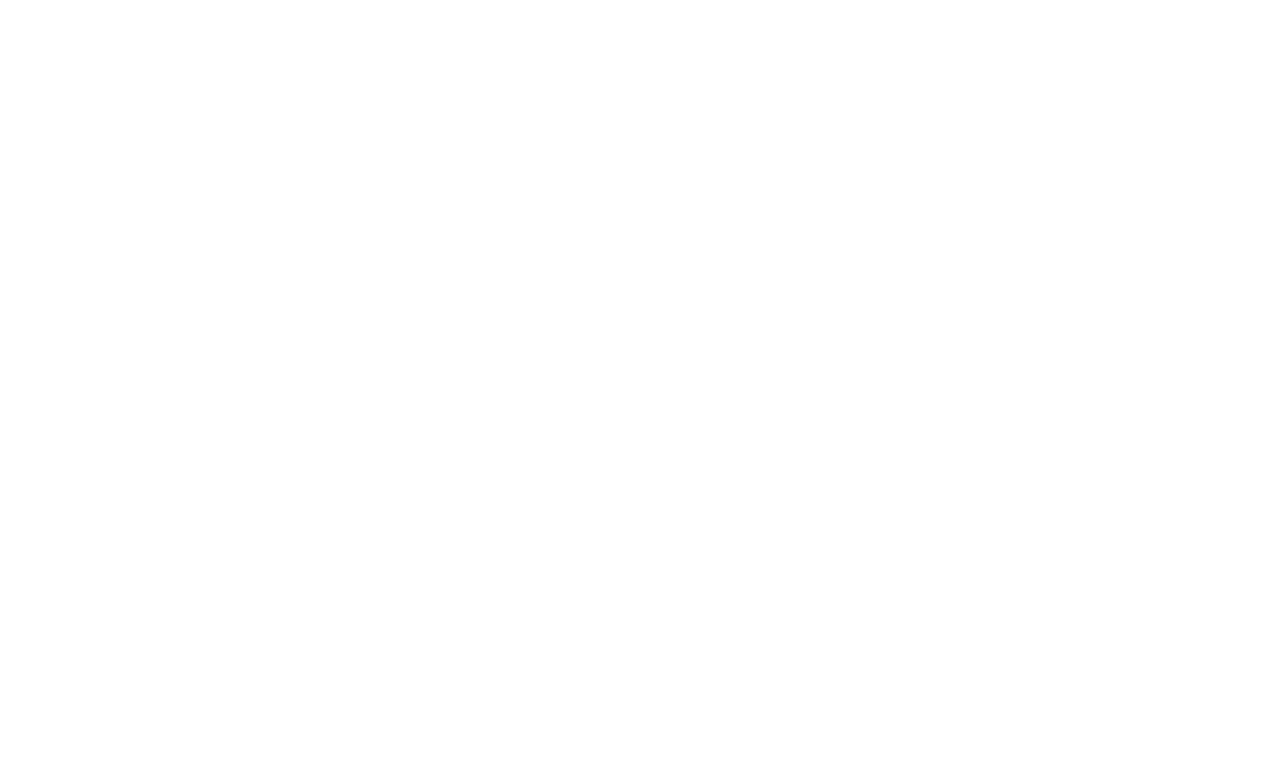
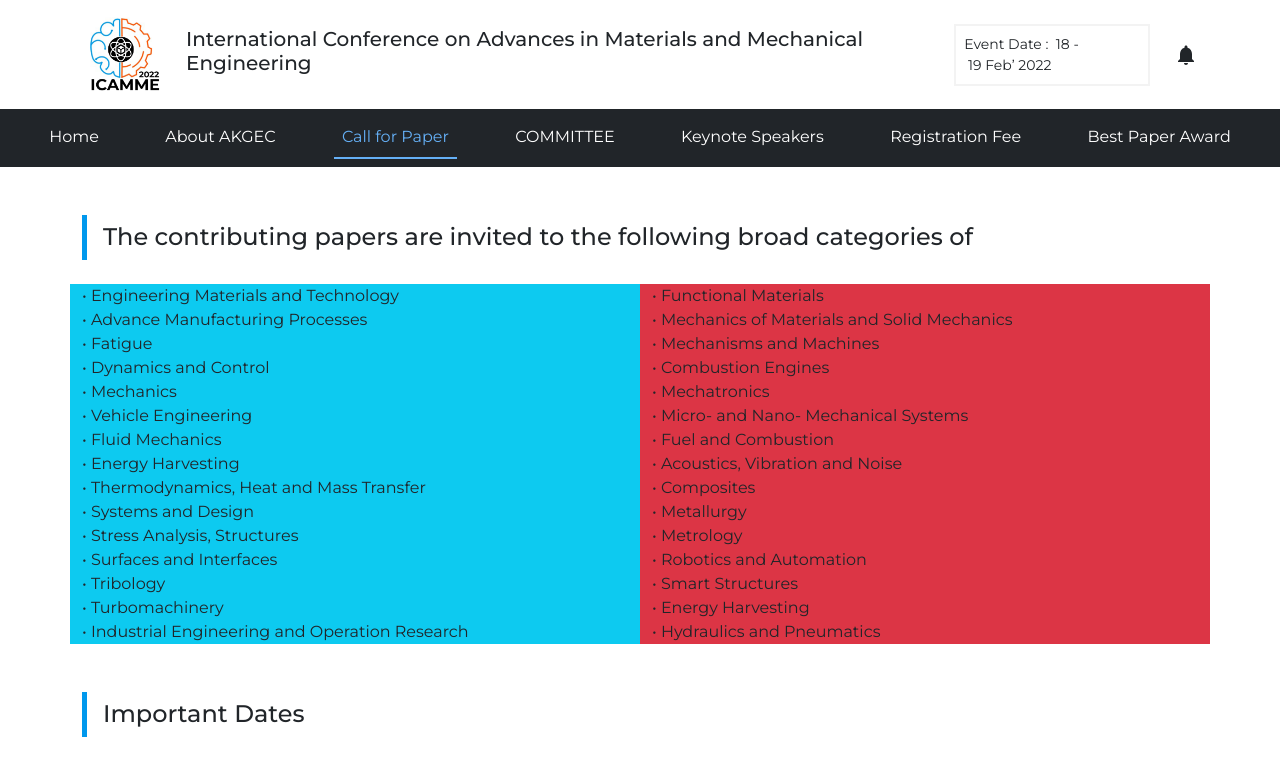
Before and after one commit to rakshit1610/icamme2022, a React (Create React App) app: page /call-for-paper in a window 1280 px wide. Shown: the top 759 px of the page. Built offline with nearby package versions, Linux system fonts and the light colour scheme.

Commit message:
placed footer and carousel

```diff
--- a/src/App.js
+++ b/src/App.js
@@ -1,16 +1,19 @@
 import React from 'react'
+import 'bootstrap/dist/css/bootstrap.min.css'
 import './App.css';
 import { BrowserRouter as Router, Switch, Route, withRouter } from 'react-router-dom';
 import Home from './pages/Home/Home'
-import 'bootstrap/dist/css/bootstrap.min.css'
-import ImgCarousel from './components/carousel/Carousel';
+import About from './pages/About/About'
+import Call from './pages/Call/Call'
 
 function App() {
   return (
     <div className="App">
     <Router>
     <Switch>
-    <Route exact path='/' component={Home} />
+    <Route path='/' exact component={Home} />
+    <Route path='/about' component={About} />
+    <Route path='/call-for-paper' component={Call} />
     </Switch>
     </Router>
     </div>
--- a/src/components/Header/Navbar.css
+++ b/src/components/Header/Navbar.css
@@ -15,12 +15,14 @@
 }
 
 
-.inactive{
+.inactiveLink{
     color:white !important;
+    text-decoration:none;
 }
 
-.active{
+.activeLink{
     color:#65B0F6 !important;
+    text-decoration:none;
 }
 
 @media(max-width: 870px) {
--- a/src/components/Header/Navbar.js
+++ b/src/components/Header/Navbar.js
@@ -2,6 +2,7 @@ import React from 'react'
 import { Navbar, Nav, Container } from 'react-bootstrap';
 import NotificationsIcon from '@material-ui/icons/Notifications'
 import './Navbar.css'
+import {Link} from 'react-router-dom'
 
 function Navigationbar(props) {
   console.log(props.active)
@@ -15,13 +16,14 @@ function Navigationbar(props) {
   </div>
   <Navbar.Collapse id="responsive-navbar-nav">
     <Nav className="d-flex justify-content-around w-100 nav-options">
-      <Nav.Link className={props.active==='home'?'active':'inactive'} href="#features">Home</Nav.Link>
-      <Nav.Link className={props.active==='about'?'active':'inactive'} href="#features">About AKGEC</Nav.Link>
-      <Nav.Link className={props.active==='call'?'active':'inactive'} href="#features">Call for Paper</Nav.Link>
-      <Nav.Link className={props.active==='commitee'?'active':'inactive'} href="#features">COMMITTEE</Nav.Link>
-      <Nav.Link className={props.active==='keynote'?'active':'inactive'} href="#features">Keynote Speakers</Nav.Link>
-      <Nav.Link className={props.active==='registration'?'active':'inactive'} href="#features">Registration Fee</Nav.Link>
-      <Nav.Link className={props.active==='award'?'active':'inactive'} href="#features">Best Paper Award</Nav.Link>
+      <Nav.Link className={props.active==='home'?'active':'inactive'}><Link to='/' className={props.active==='home'?'activeLink':'inactiveLink'}>Home</Link></Nav.Link>
+      <Nav.Link className={props.active==='about'?'active':'inactive'}><Link to='/about' className={props.active==='about'?'activeLink':'inactiveLink'}>About AKGEC</Link></Nav.Link>
+      <Nav.Link className={props.active==='call'?'active':'inactive'}><Link to='/call-for-paper' className={props.active==='call'?'activeLink':'inactiveLink'}>Call for Paper</Link></Nav.Link>
+      <Nav.Link className={props.active==='commitee'?'active':'inactive'}><Link to='/' className={props.active==='commitee'?'activeLink':'inactiveLink'}>COMMITTEE</Link></Nav.Link>
+      <Nav.Link className={props.active==='keynote'?'active':'inactive'}><Link to='/' className={props.active==='keynote'?'activeLink':'inactiveLink'}>Keynote Speakers</Link></Nav.Link>
+      <Nav.Link className={props.active==='registration'?'active':'inactive'}><Link to='/' className={props.active==='registration'?'activeLink':'inactiveLink'}>Registration Fee</Link></Nav.Link>
+      <Nav.Link className={props.active==='award'?'active':'inactive'}><Link to='/' className={props.active==='award'?'activeLink':'inactiveLink'}>Best Paper Award</Link></Nav.Link>
+
     </Nav>
   </Navbar.Collapse>
 </Navbar>
--- /dev/null
+++ b/src/pages/About/About.js
@@ -0,0 +1,37 @@
+import React from 'react'
+import Header from '../../components/Header/Header'
+
+function About() {
+  return (
+    <>
+    <Header active='about'/>
+    <div className="container mt-5">
+      <h4 className='d-inline-block p-2 px-3 headings mb-4'>ABOUT COLLEGE</h4>
+      <p>Ajay Kumar Garg Engineering College (AKGEC), Ghaziabad is affiliated to Dr. A.P.J. Abdul Kalam Technical University, Lucknow, and is approved by the All India Council for Technical Education. The college was established in 1998 and offers B. Tech Courses in ten disciplines of Engineering. The college also offers M. Tech in Computer Science & Engineering, Electronics & Communication Engineering, Electrical and Electronics Engineering and Mechanical Engineering. The college strives for excellence and has been consistently maintaining excellent academic results and placements. The college has the distinction of being the first and only college in UP to receive the Academic Excellence Award for the Best Engineering College in UPTU from H.E. the Governor of UP for two successive years. It is a matter of pride for the College to maintain a superlative overall academic performance over the years.<br/><br/>
+The college places special emphasis on collaboration with industries at various levels to groom the students to meet the industry and research standards. These include establishing collaborative facilities for student training in emerging multidisciplinary technologies and undertaking industry sponsored consultancy and research projects. The college has the distinction of being the only Engineering College in the State of U.P. to have received approval from Department of Science and Technology (DST), Government of India, for establishment of Centre of Relevance and Excellence (CORE) in the field of Automation & Robotics. The program envisages a unique partnership between AKGEC and international industries to promote research, consultancy, project development and training in the emerging technological field of Automation and Robotics.
+</p>
+    </div>
+    <div className="container mt-5 mb-5">
+      <h4 className='d-inline-block p-2 px-3 headings mb-4'>AKGEC SKILL CENTER</h4>
+      <p>1.  AKGEC- KUKA Industrial Robotics Training Centre<br/>
+2.  AKGEC-NI LabView Academy<br/>
+3.  AKGEC – SIEMENS PLM Centre of Excellence<br/>
+4.  AKGEC-BOSCH Rexroth Centre of Competence In Automation Technologies<br/>
+5.  AKGEC-AIA Center for Integrated Automation<br/>
+6.  AKGEC-JANATICS Industrial Pneumatics<br/>
+7.  AKGEC-FRONIUS Advance Welding Technology And Research Center<br/>
+8.  AKGEC-SIEMENS Advance Manufacturing Centre<br/>
+9.  AKGEC-FABLAB<br/>
+10.  AKGEC-Common Facility Centre under One Product One District Supported by Government of Uttar Pradesh.<br/><br/>
+
+The efforts of the college to bridge the gap between academic curriculum and industry requirements through these centers of Excellence & Competence have been recognized and the college is the recipient of the CMAI Best Industry Interface award from the Hon'ble Minister of Science & Technology, UP Govt. AKGEC in its endeavor to promote technical competency of engineering graduates, Diploma and ITI candidates has established Skill Development Centre in collaboration with National Skill Development Corporation (NSDC), Ministry of Skill Development & Entrepreneurship, Govt. of India under AKGEC Skills Foundation. This initiative is supported by reputed multinational industries of Europe like SIEMENS, Fronius, Messer and Carl Zeiss as per the International didactic concepts. This centre has world class State-of-the-art infrastructure and facilities to train young Engineers, Polytechnic and ITI candidates in the field of conventional and computer aided manufacturing, robot assisted manufacturing, robotic manufacturing, manual & robotic arc welding, non-destructive testing (NDT) and high-end reverse engineering processes.<br/><br/>
+
+The college has established the Big Data Centre of Excellence, Software Development Centre and Open Source Software Research & Development lab. These centers are run and managed entirely by the students to promote software development for the college as well as external clients, conduct training programs in various technologies and host competitions. <br/>
+In addition, AKGEC has established IDEA Lab (Innovation, Development of Entrepreneurship and Application Lab) in the year 2017. The basic objective of IDEA Lab is to be a establishing technical business incubator for entrepreneurship development and innovation, which enables establishing new enterprises, creating new job positions, as well as developing new IDEAs and technologies. The Business Incubator Centre has the tools, expertise, mentors and experience to help early age start-ups and ideas. IDEA Lab is developed to support every small or medium size business idea, innovation, entrepreneurship and start-ups in the college.<br/>
+</p>
+      </div>
+    </>
+  );
+}
+
+export default About;
--- /dev/null
+++ b/src/pages/Call/Call.js
@@ -0,0 +1,96 @@
+import React from 'react'
+import Header from '../../components/Header/Header'
+
+function Call() {
+  return (
+    <>
+    <Header active='call'/>
+    <div className="container mt-5">
+      <h4 className='d-inline-block p-2 px-3 headings mb-4'>The contributing papers are invited to the following broad categories of</h4>
+      {/*  */}
+      <div className='row'>
+      <div className='col bg-info'>• Engineering Materials and Technology</div>
+      <div className='col  bg-danger'>• Functional Materials</div>
+      </div>
+      <div className='row'>
+      <div className='col bg-info'>• Advance Manufacturing Processes</div>
+      <div className='col  bg-danger'>• Mechanics of Materials and Solid Mechanics</div>
+      </div>
+      <div className='row'>
+      <div className='col bg-info'>• Fatigue</div>
+      <div className='col  bg-danger'>• Mechanisms and Machines</div>
+      </div>
+      <div className='row'>
+      <div className='col bg-info'>• Dynamics and Control</div>
+      <div className='col  bg-danger'>• Combustion Engines</div>
+      </div>
+      <div className='row'>
+      <div className='col bg-info'>• Mechanics</div>
+      <div className='col  bg-danger'>• Mechatronics</div>
+      </div>
+      <div className='row'>
+      <div className='col bg-info'>• Vehicle Engineering</div>
+      <div className='col  bg-danger'>• Micro- and Nano- Mechanical Systems</div>
+      </div>
+      <div className='row'>
+      <div className='col bg-info'>• Fluid Mechanics</div>
+      <div className='col  bg-danger'>• Fuel and Combustion</div>
+      </div>
+      <div className='row'>
+      <div className='col bg-info'>• Energy Harvesting</div>
+      <div className='col  bg-danger'>• Acoustics, Vibration and Noise</div>
+      </div>
+      <div className='row'>
+      <div className='col bg-info'>• Thermodynamics, Heat and Mass Transfer</div>
+      <div className='col  bg-danger'>• Composites</div>
+      </div>
+      <div className='row'>
+      <div className='col bg-info'>• Systems and Design</div>
+      <div className='col  bg-danger'>• Metallurgy</div>
+      </div>
+      <div className='row'>
+      <div className='col bg-info'>• Stress Analysis, Structures</div>
+      <div className='col  bg-danger'>• Metrology</div>
+      </div>
+      <div className='row'>
+      <div className='col bg-info'>• Surfaces and Interfaces</div>
+      <div className='col  bg-danger'>• Robotics and Automation</div>
+      </div>
+      <div className='row'>
+      <div className='col bg-info'>• Tribology</div>
+      <div className='col  bg-danger'>• Smart Structures</div>
+      </div>
+      <div className='row'>
+      <div className='col bg-info'>• Turbomachinery</div>
+      <div className='col  bg-danger'>• Energy Harvesting</div>
+      </div>
+      <div className='row'>
+      <div className='col bg-info'>• Industrial Engineering and Operation Research </div>
+      <div className='col  bg-danger'>• Hydraulics and Pneumatics</div>
+      </div>
+
+
+      {/*  */}
+    </div>
+    <div className="container mt-5 mb-5">
+      <h4 className='d-inline-block p-2 px-3 headings mb-4'>Important Dates</h4>
+      <div className='d-flex flex-column flex-sm-row flexbox'>
+        <div className='image1 me-3 mb-3'></div>
+        <div className='image2 me-3 mb-3'></div>
+      </div>
+      <div className='d-flex flex-column flex-sm-row flexbox'>
+        <div className='image3 me-3 mb-3'></div>
+        <div className='image4 me-3 mb-3'></div>
+      </div>
+      </div>
+    <div className="container mt-5 mb-5">
+      <h4 className='d-inline-block p-2 px-3 headings mb-4'>PUBLICATION</h4>
+      <p>All accepted and presented articles after peer review process will be published in a SCOPUS indexed Journal.<br/><br/>
+
+Refer to the conference website for further details and updates.</p>
+      </div>
+    </>
+  );
+}
+
+export default Call;
```
Also changed, not shown: src/pages/Home/Home.js (+2 -5 lines), src/pages/Call/Call.css (added).
